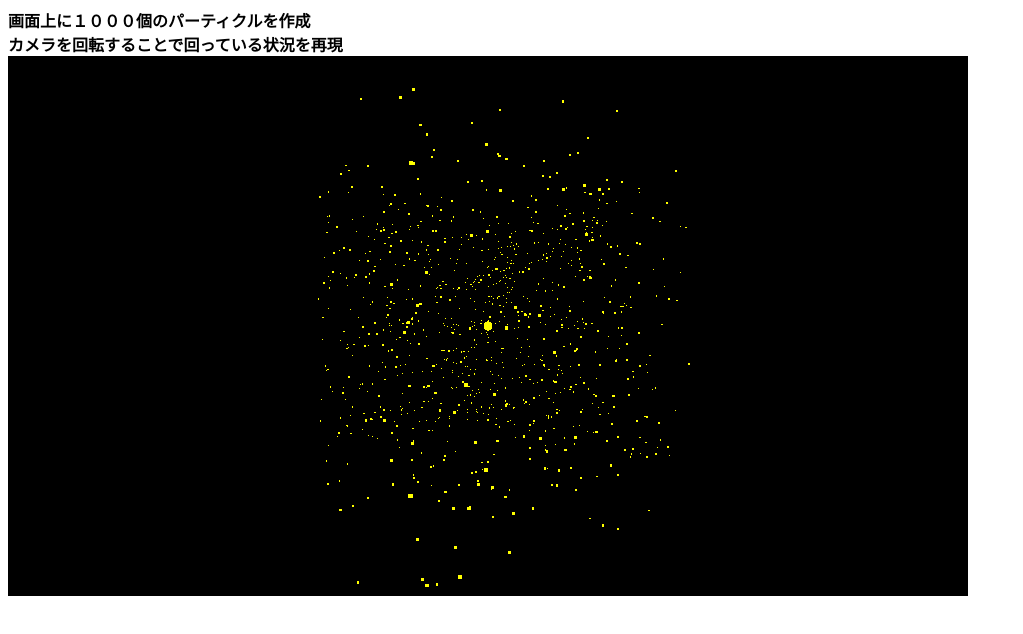
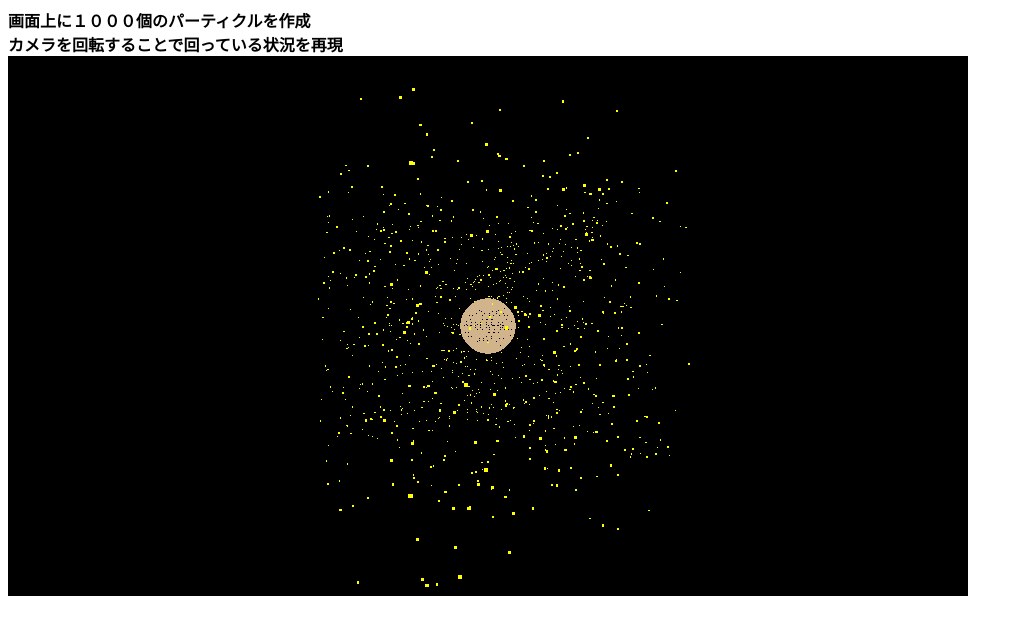
Before and after one commit to yakipurinpuro/CG9, a plain HTML site: page CG-report_final.html in a window 1280 px wide. Shown: the whole page, without its empty margins (0-1023 px from the left). Drawn offline with nearby package versions, Linux system fonts and the light colour scheme; animation ran at ten frames a second.

Commit message:
Update CG-report_final.html

```diff
--- a/CG-report_final.html
+++ b/CG-report_final.html
@@ -30,8 +30,8 @@
       const camera = new THREE.PerspectiveCamera(90, width / height);
 
 //------------------------------------------------------------------------------
-      const sphereGeometry = new THREE.SphereGeometry(15,32,32);
-      const sphereMaterial = new THREE.MeshBasicMaterial({color: 0xffff00,wireframe :true});
+      const sphereGeometry = new THREE.SphereGeometry(100,32,32);
+      const sphereMaterial = new THREE.MeshBasicMaterial({color: 0xd2b48c,wireframe :true});
       const sphere = new THREE.Mesh(sphereGeometry,sphereMaterial);
       sphere.position.set(0,0,0);
       scene.add(sphere);
```
